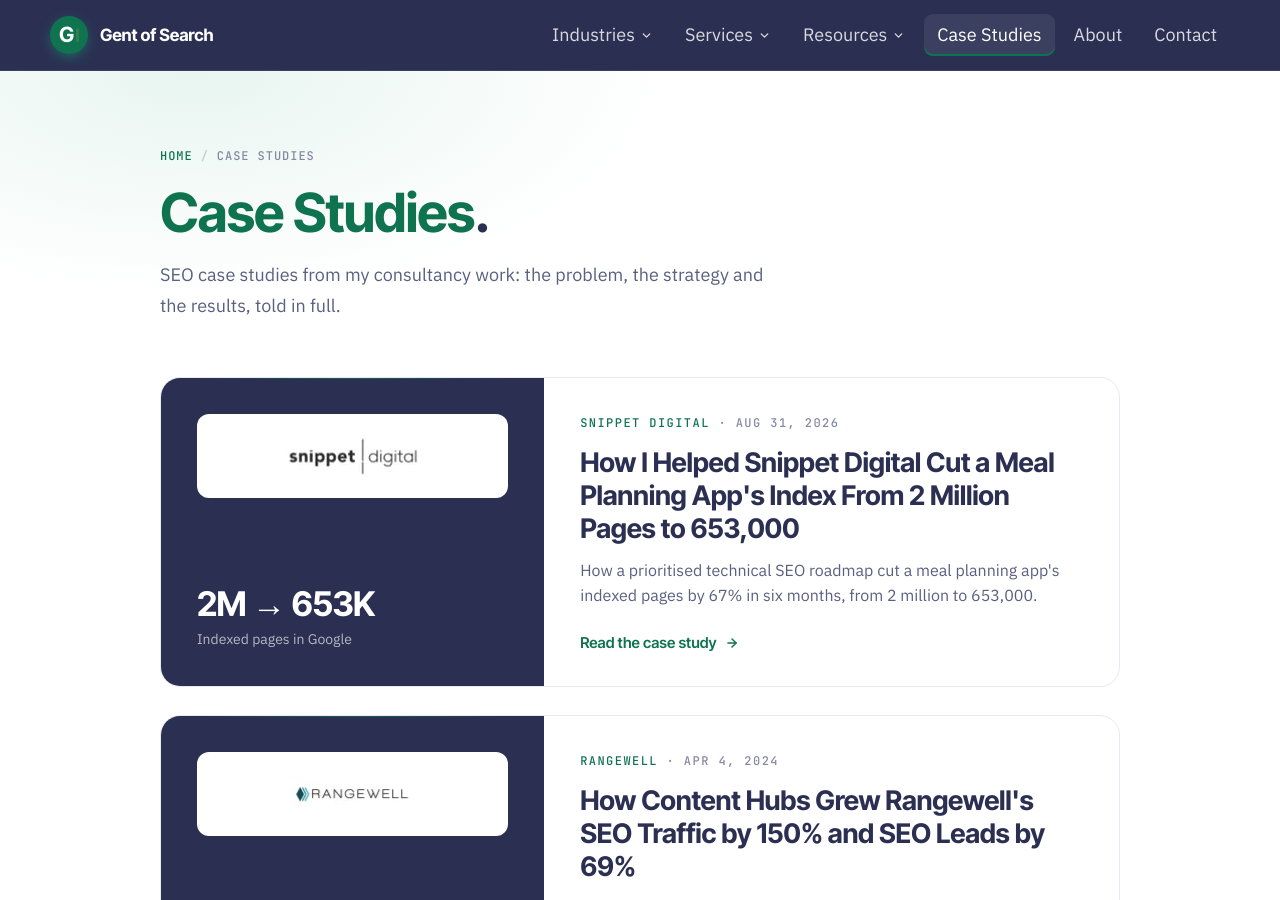
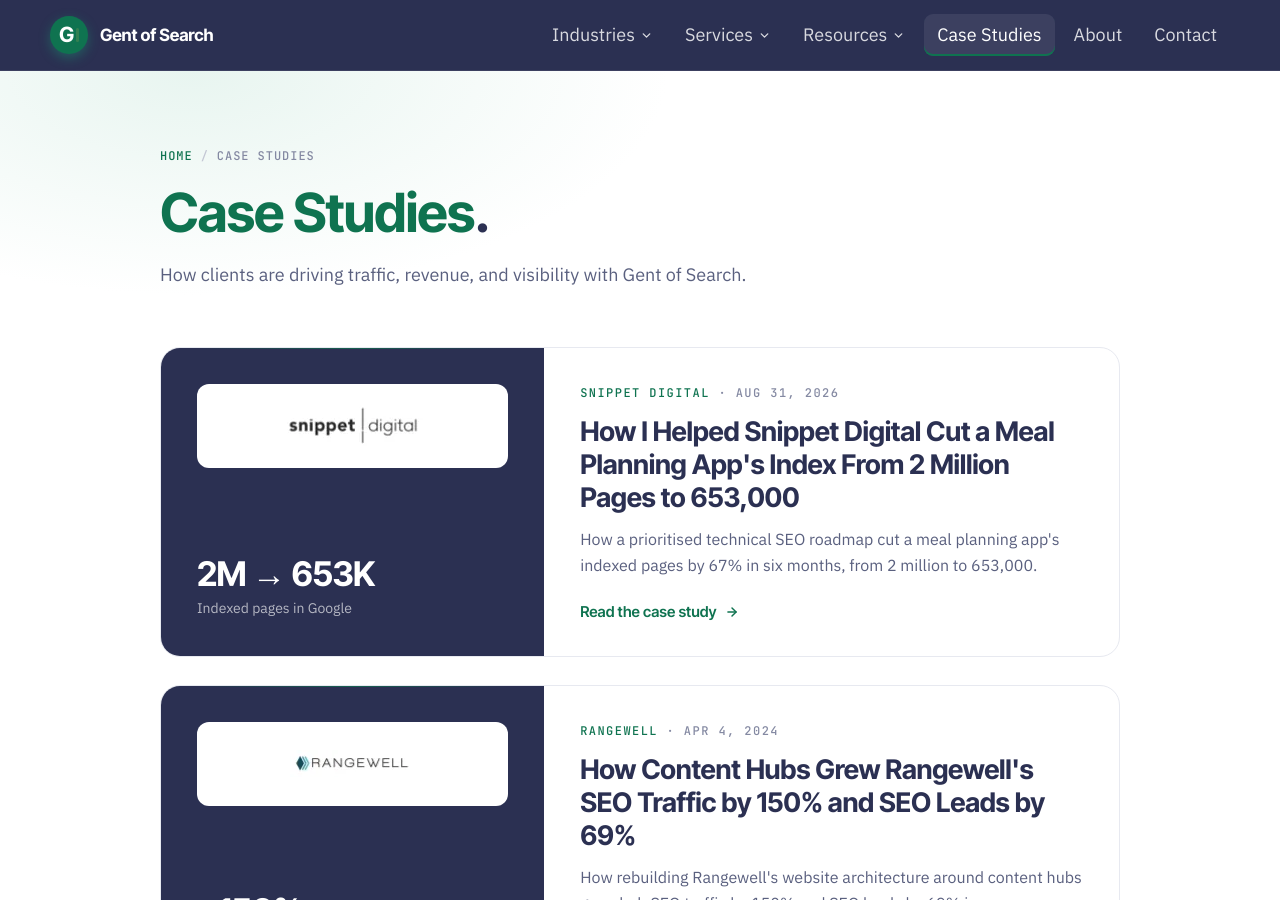
Before and after one commit to Gent-of-Search/gentofsearch.com, a Jekyll site: the page built from case-study/index.html, in a window 1280 px wide and 900 px high. Built offline with Jekyll 4.4.1, drawn with Linux system fonts in a browser that asks for light colours.

Commit message:
Update Case Studies page intro
Co-Authored-By: Claude Opus 5.5 <noreply@anthropic.com>

```diff
--- a/case-study/index.html
+++ b/case-study/index.html
@@ -1,7 +1,7 @@
 ---
 layout: default
 title: "Case Studies"
-description: "SEO case studies from my consultancy work: the problem, the strategy and the results, told in full."
+description: "How clients are driving traffic, revenue, and visibility with Gent of Search."
 permalink: /case-study/
 nav_active: case-study
 ---
@@ -14,7 +14,7 @@ nav_active: case-study
       <span style="color:#8489A2;">Case Studies</span>
     </nav>
     <h1 style="font-family:'Inter Tight',sans-serif; font-weight:700; font-size:clamp(38px,5vw,54px); line-height:1.05; letter-spacing:-0.02em; color:#2B3052; margin:0 0 18px;"><span style="color:#0F7350;">Case Studies</span>.</h1>
-    <p style="font-size:18px; line-height:1.7; color:#5A607F; max-width:620px; margin:0;">SEO case studies from my consultancy work: the problem, the strategy and the results, told in full.</p>
+    <p style="font-size:18px; line-height:1.7; color:#5A607F; max-width:620px; margin:0;">How clients are driving traffic, revenue, and visibility with Gent of Search.</p>
   </div>
 </header>
 
```
